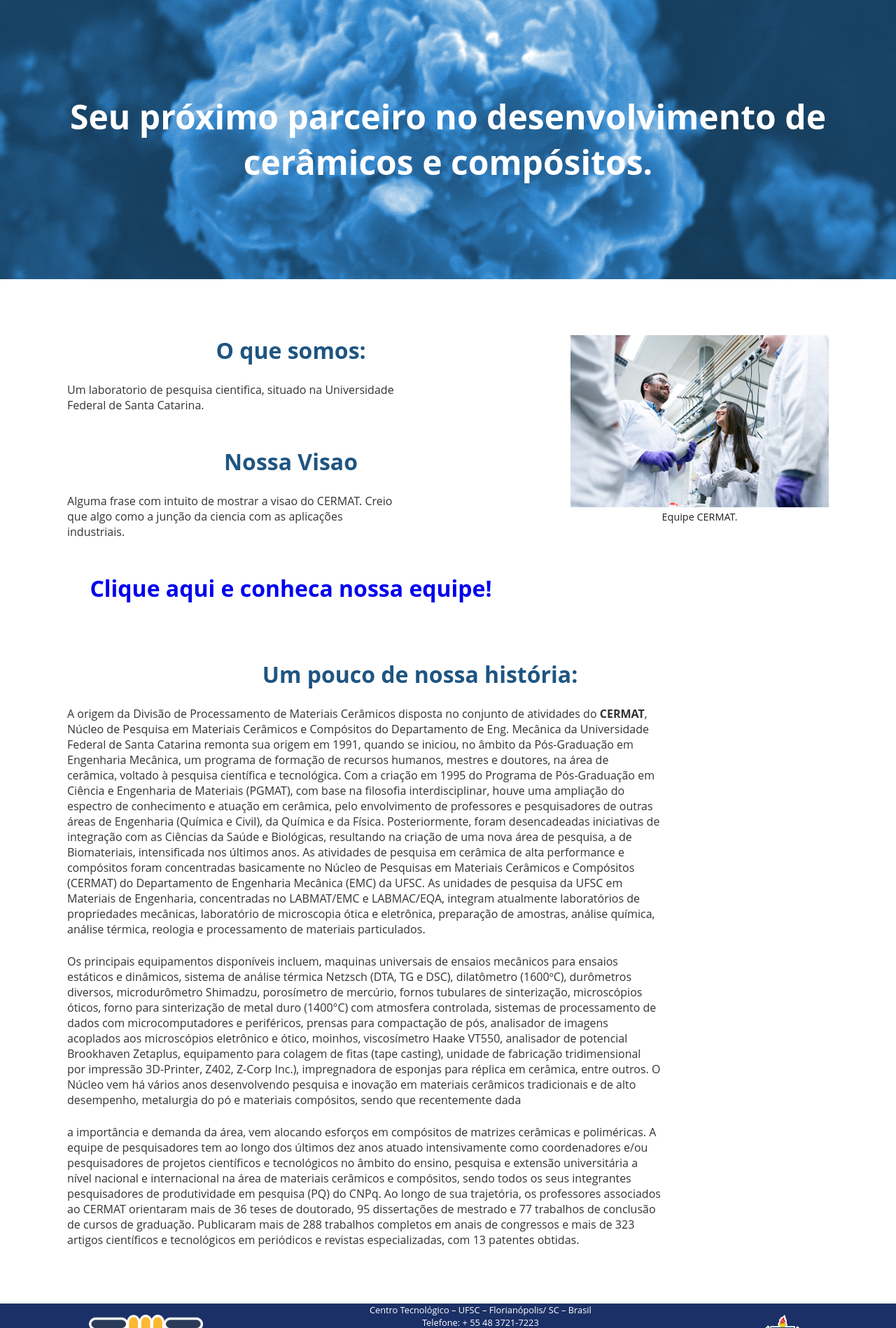
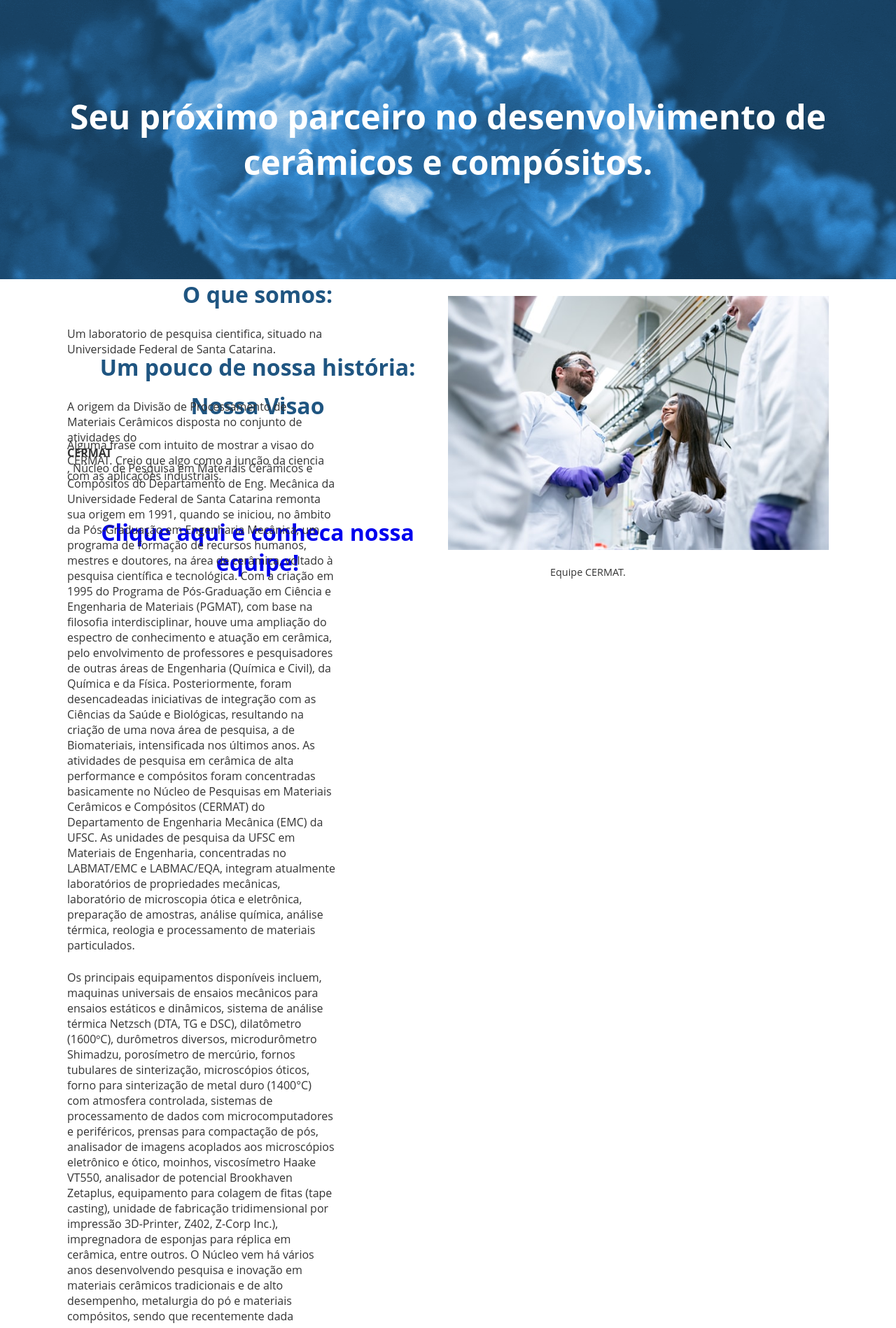
Before and after one commit to DeckerDe/site_cermat, a Django app: page /sobre/ in a window 1280 px wide. Shown: the part 137-2035 px from the top of the page at 70% size. Run offline with Django 3.2, Linux system fonts and the light colour scheme.

Commit message:
rebuild the content system

```diff
--- a/cermat/publica/urls.py
+++ b/cermat/publica/urls.py
@@ -8,5 +8,6 @@ urlpatterns =[
     path('', views.post_list, name='lista_publica'),
     path('<int:year>/<int:month>/<int:day>/<slug:post>/', views.post_detail, name='publica_detalhe'),
     path('criar_publica/', views.CreatePublica.as_view(), name='criar_publica'),
-    path('projetos/', views.lista_projetos, name='lista_projetos')
+    path('projetos/', views.lista_projetos, name='lista_projetos'),
+    path('prod_cient/', views.prod_cient, name='prod_cient')
 ]
--- a/cermat/publica/views.py
+++ b/cermat/publica/views.py
@@ -44,5 +44,9 @@ class CreatePublica(LoginRequiredMixin,CreateView):
     form_class = CreatePublicaForm
 
 def lista_projetos(request):
+    #TODO: Create this view.
 
     return render(request, 'publica/list.html')
+
+def prod_cient(request):
+    return render(request, 'publica/scientific.html')
--- a/cermat/static/css/project.css
+++ b/cermat/static/css/project.css
@@ -246,6 +249,50 @@ body {
     margin-left: 100px;
     margin-right: 100px;
   }
+  .content_container {
+    min-height: 70vh;
+    display: grid;
+    grid-template-columns: 6em 1fr 1fr 6em;
+    grid-template-rows: 5em 1fr 1fr 5em;
+  }
+  .content_container * {
+    margin-top: 1.5em;
+    display: flex;
+    flex-direction: column;
+  }
+  .content_container :first-child {
+    margin-top: 0;
+    grid-column-start: 2;
+    grid-row-start: 1;
+  }
+  .content_container :nth-child(2) {
+    grid-column-start: 3;
+    grid-row-start: 1;
+  }
+  .content_container :nth-child(3) {
+    grid-column-start: 2;
+    grid-row-start: 2;
+  }
+  .content_container h2 {
+    color: #1F5581;
+    font-size: 2em;
+  }
+  .content_container p {
+    color: #333;
+    margin-right: 10em;
+    font-size: 1em;
+  }
+  .content_container a {
+    text-decoration: none;
+  }
+  .content_img p {
+    text-align: center;
+    font-size: 0.9em;
+    justify-self: center;
+  }
+  .content_img p a {
+    text-decoration: none;
+  }
   #banner {
     height: 90vh;
     margin-top: 10vh;
@@ -255,36 +302,6 @@ body {
   #banner img {
     width: 70vw;
     margin-top: 100px;
-  }
-  .about_content {
-    display: flex;
-    flex-direction: row;
-    margin: 5em 6em 5em 6em;
-  }
-  .about_text {
-    margin-right: 5em;
-  }
-  .about_text * {
-    margin-top: 1.5em;
-  }
-  .about_text :first-child {
-    margin-top: 0;
-  }
-  .about_text h2 {
-    color: #1F5581;
-    font-size: 2em;
-  }
-  .about_text p {
-    color: #333;
-    margin-right: 10em;
-    font-size: 1em;
-  }
-  .about_text a {
-    text-decoration: none;
-  }
-  #about_img p {
-    text-align: center;
-    font-size: 0.9em;
   }
 }
 
--- a/cermat/static/sass/project.scss
+++ b/cermat/static/sass/project.scss
@@ -281,6 +284,55 @@ body {
     margin-left: 100px;
     margin-right: 100px;
   }
+  //////////////CONTENT////////////////
+  .content_container{
+    min-height: 70vh;
+    display: grid;
+    grid-template-columns: 6em 1fr 1fr 6em;
+    grid-template-rows: 5em 1fr 1fr 5em;
+    *{
+      margin-top: 1.5em;
+      //overflow: auto;
+      display: flex;
+      flex-direction: column;
+    }
+    :first-child{
+      margin-top: 0;
+      grid-column-start: 2;
+      grid-row-start: 1;
+    }
+    :nth-child(2){
+      grid-column-start: 3;
+      grid-row-start: 1;
+    }
+    :nth-child(3){
+      grid-column-start: 2;
+      grid-row-start: 2;
+    }
+
+    h2 {
+      color: $usa_blue;
+      font-size: 2em;
+    }
+    p{
+      color: $jet_grey;
+      margin-right: 10em;
+      font-size: 1em;
+    }
+    a{
+      text-decoration: none;
+    }
+  }
+  .content_img{
+    p{
+      text-align: center;
+      font-size: 0.9em;
+      justify-self: center;
+      a{
+        text-decoration: none;
+      }
+    }
+  }
   ////////////////HOMEPAGE/////////////////////////////////////////
   /////////////////////BANNER///////////////
   #banner{
@@ -294,39 +346,6 @@ body {
       margin-top: 100px;
   }
   ////////////////////ABOUT////////////////////////////////////////
-  //////////////CONTENT////////////////
-  .about_content{
-    display: flex;
-    flex-direction: row;
-    margin: 5em 6em 5em 6em;
-  }
-  .about_text{
-    margin-right: 5em;
-    *{
-      margin-top: 1.5em;
-    }
-    :first-child{
-      margin-top: 0;
-    }
-    h2 {
-      color: $usa_blue;
-      font-size: 2em;
-    }
-    p{
-      color: $jet_grey;
-      margin-right: 10em;
-      font-size: 1em;
-    }
-    a{
-      text-decoration: none;
-    }
-  }
-  #about_img{
-    p{
-      text-align: center;
-      font-size: 0.9em;
-    }
-  }
 }
 ///////////////////////GERAL//////////////////////////
 h1 {
--- a/cermat/templates/base.html
+++ b/cermat/templates/base.html
@@ -45,7 +45,7 @@
                 </ul>
             </div>
             <div class="prodc">
-                <a href="{% url 'prodCient' %}">Produção Científica</a>
+                <a href="{% url 'publica:prod_cient' %}">Produção Científica</a>
                 <ul>
                   <li><a href="{% url 'publica:lista_publica' %}">Publicações</a></li>
                   <li><a href="{% url 'publica:lista_projetos' %}">Projetos</a></li>
--- a/cermat/templates/homepage/home.html
+++ b/cermat/templates/homepage/home.html
@@ -62,7 +62,7 @@
                   </ul>
               </div>
               <div class="prodc">
-                <a href="{% url 'prodCient' %}">Produção Científica</a>
+                <a href="{% url 'publica:prod_cient' %}">Produção Científica</a>
                   <ul>
                       <li><a href="#">Patentes</a></li>
                       <li><a href="#">Produtos Tecnológicos</a></li>
--- a/cermat/templates/pages/about.html
+++ b/cermat/templates/pages/about.html
@@ -14,21 +14,19 @@
     Seu próximo parceiro no desenvolvimento de cerâmicos e compósitos.
   </h1>
 </div>
-<div class="about_content">
-  <div class="about_text">
+<div class="content_container">
+  <div class="content_text">
     <h2>O que somos: </h2>
     <p> Um laboratorio de pesquisa cientifica, situado na Universidade Federal de Santa Catarina.</p>
     <h2>Nossa Visao</h2>
     <p>Alguma frase com intuito de mostrar a visao do CERMAT. Creio que algo como a junção da ciencia com as aplicações industriais.</p>
     <h2><a href="{% url 'equipe' %}">Clique aqui e conheca nossa equipe!</a></h2>
   </div>
-  <figure id="about_img">
+  <figure class="content_img" id="about_img">
     <img src="{% static 'images/about/equipe.jpg' %}">
     <p> Equipe CERMAT.</p>
   </figure>
-</div>
-<div class="about_content">
-  <div class="about_text">
+  <div class="content_text">
     <h2>Um pouco de nossa história:</h2>
     <p>A origem da Divisão de Processamento de Materiais Cerâmicos disposta no conjunto de atividades do <strong>CERMAT</strong>, Núcleo de Pesquisa em Materiais Cerâmicos e Compósitos do Departamento de Eng.
       Mecânica da Universidade Federal de Santa Catarina remonta sua origem em 1991, quando se iniciou, no âmbito da Pós-Graduação em Engenharia Mecânica, um programa de formação de recursos humanos, mestres e doutores, na área de cerâmica, voltado à pesquisa científica e tecnológica.
--- a/config/urls.py
+++ b/config/urls.py
@@ -26,11 +26,6 @@ urlpatterns = [
         "sobre/parceiros/",
         TemplateView.as_view(template_name="pages/partners.html"),
         name="parceiros",
-    ),
-    path(
-        "prod_cient/",
-        TemplateView.as_view(template_name="pages/scientific.html"),
-        name="prodCient",
     ),
     # Django Admin, use {% url 'admin:index' %}
     path(settings.ADMIN_URL, admin.site.urls),
```
Also changed, not shown: other parts of cermat/static/css/project.css (+31 -24 lines), other parts of cermat/static/sass/project.scss (+37 -28 lines), cermat/templates/pages/scientific.html (deleted, +0 -15 lines), cermat/templates/publica/scientific.html (added, +47 -0 lines), cermat/static/images/geral/micro/ZTA1020.jpg (added), cermat/static/images/scient/dental.jpg (added).
